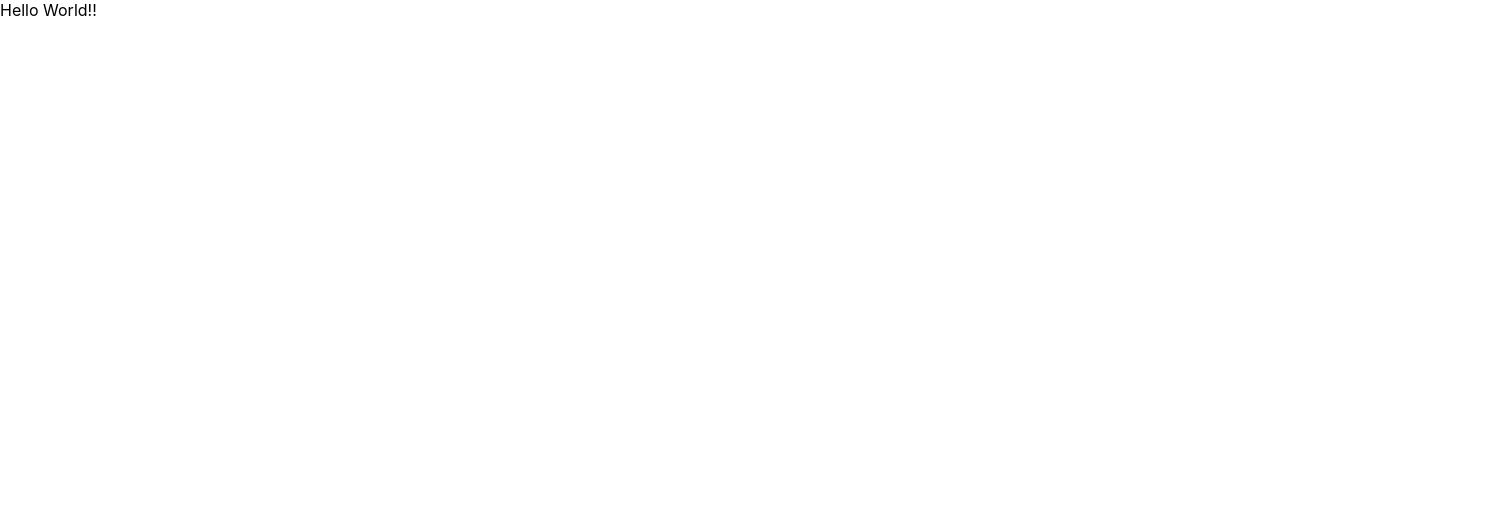
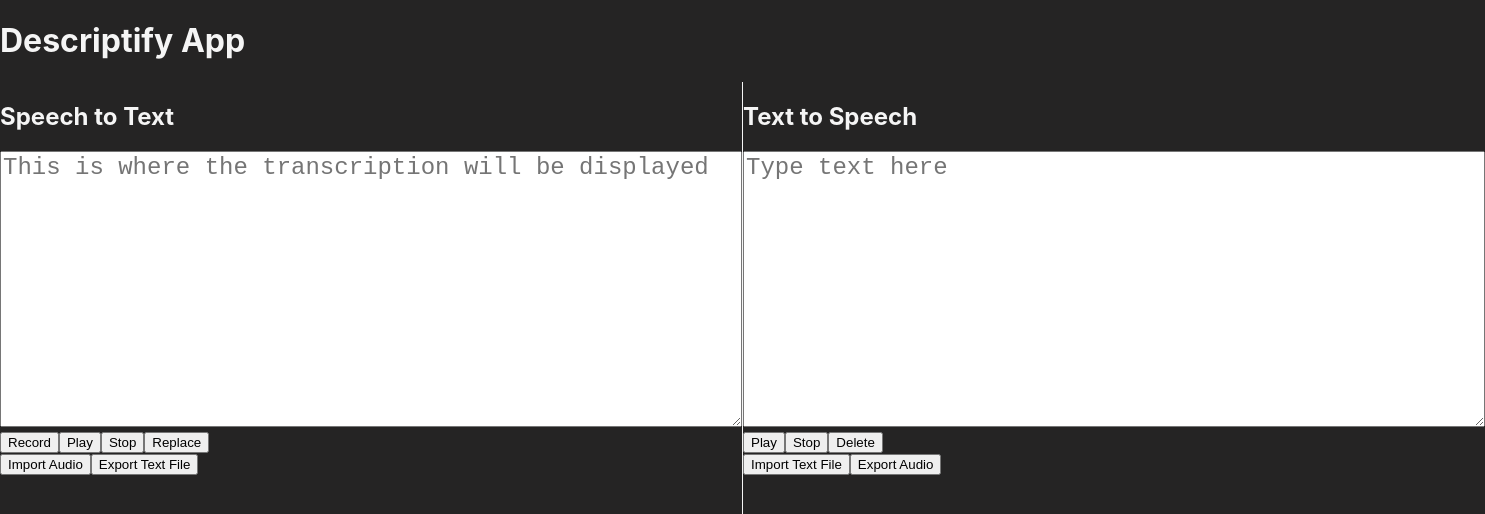
Before and after one commit to rjnpgarcia/descriptify-app, a React (Create React App) app in the folder client/: page / in a window 1280 px wide. Shown: the top 514 px of the page, 1485 px wide, since content can reach past the window. Built offline with nearby package versions, Linux system fonts and the light colour scheme; the HTML template or start-up script is replaced by a standard one.

Commit message:
Add main components and basic layout

```diff
--- /dev/null
+++ b/client/src/App.css
@@ -0,0 +1,16 @@
+main {
+  display: flex;
+  justify-content: space-around;
+  width: auto;
+  height: 100vh;
+}
+
+section {
+  display: flex;
+  width: 100%;
+  justify-content: center;
+}
+
+main section:first-child {
+  border-right: 1px solid whitesmoke;
+}
--- a/client/src/App.js
+++ b/client/src/App.js
@@ -1,5 +1,33 @@
+import React from "react";
+import "./App.css";
+import SpeechToText from "./components/SpeechToText";
+import TextEditor from "./components/TextEditor";
+import TextToSpeech from "./components/TextToSpeech";
+
 function App() {
-  return <div>Hello World!!</div>;
+  return (
+    <div className="App">
+      <header>
+        <h1>Descriptify App</h1>
+      </header>
+      <main>
+        <section>
+          <div className="stt-container">
+            <h2>Speech to Text</h2>
+            <TextEditor placeholder="This is where the transcription will be displayed" />
+            <SpeechToText />
+          </div>
+        </section>
+        <section>
+          <div className="tts-container">
+            <h2>Text to Speech</h2>
+            <TextEditor placeholder="Type text here" />
+            <TextToSpeech />
+          </div>
+        </section>
+      </main>
+    </div>
+  );
 }
 
 export default App;
--- /dev/null
+++ b/client/src/components/SpeechToText.js
@@ -0,0 +1,20 @@
+import React from "react";
+
+const SpeechToText = () => {
+  return (
+    <div className="buttons-container">
+      <div className="controls-container">
+        <button>Record</button>
+        <button>Play</button>
+        <button>Stop</button>
+        <button>Replace</button>
+      </div>
+      <div className="file-buttons-container">
+        <button>Import Audio</button>
+        <button>Export Text File</button>
+      </div>
+    </div>
+  );
+};
+
+export default SpeechToText;
--- /dev/null
+++ b/client/src/components/TextEditor.css
@@ -0,0 +1,3 @@
+textarea {
+  font-size: 24px;
+}
--- /dev/null
+++ b/client/src/components/TextEditor.js
@@ -0,0 +1,12 @@
+import React from "react";
+import "./TextEditor.css";
+
+const TextEditor = ({ placeholder }) => {
+  return (
+    <div>
+      <textarea rows="10" cols="50" placeholder={placeholder} />
+    </div>
+  );
+};
+
+export default TextEditor;
--- /dev/null
+++ b/client/src/components/TextToSpeech.js
@@ -0,0 +1,19 @@
+import React from "react";
+
+const TextToSpeech = () => {
+  return (
+    <div className="buttons-container">
+      <div className="controls-container">
+        <button>Play</button>
+        <button>Stop</button>
+        <button>Delete</button>
+      </div>
+      <div className="file-buttons-container">
+        <button>Import Text File</button>
+        <button>Export Audio</button>
+      </div>
+    </div>
+  );
+};
+
+export default TextToSpeech;
--- a/client/src/index.css
+++ b/client/src/index.css
@@ -1,8 +1,11 @@
 body {
+  box-sizing: border-box;
   margin: 0;
   font-family: -apple-system, BlinkMacSystemFont, "Segoe UI", "Roboto", "Oxygen",
     "Ubuntu", "Cantarell", "Fira Sans", "Droid Sans", "Helvetica Neue",
     sans-serif;
   -webkit-font-smoothing: antialiased;
   -moz-osx-font-smoothing: grayscale;
+  background-color: #252424;
+  color: whitesmoke;
 }
```
Also changed, not shown: client/src/components/UndoRedo.js (added, +12 -0 lines).
